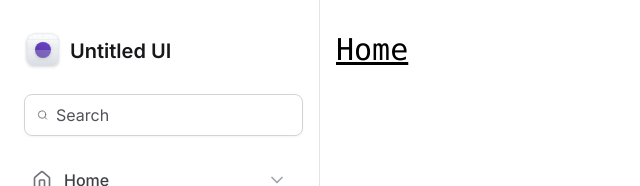
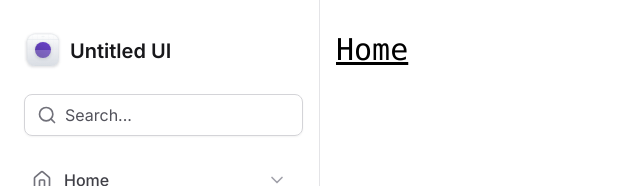
Before and after one commit to vini-cius/masterizando-tailwindcss, a Next.js app: page / in a window 1280 px wide. Shown: the top 186 px of the page, without its empty margins (0-640 px from the left). Built offline with nearby package versions, Linux system fonts and the light colour scheme.

Commit message:
feat: input component

```diff
--- a/src/app/layout.tsx
+++ b/src/app/layout.tsx
@@ -19,7 +19,7 @@
 }>) {
   return (
     <html lang="en">
-      <body className={inter.className}>
+      <body className={inter.className} suppressHydrationWarning>
         <div className="grid-cols-app grid min-h-screen">
           <Sidebar />
           <main className="px-4 pb-12 pt-8">{children}</main>
--- a/src/components/Sidebar/index.tsx
+++ b/src/components/Sidebar/index.tsx
@@ -8,7 +8,8 @@
   UsersIcon,
 } from 'lucide-react'
 
-import { SvgComponent } from './logo'
+import * as Input from '../input'
+import { Logo } from './logo'
 import { NavItem } from './nav-item'
 import { Profile } from './profile'
 import { UsedSpaceWidget } from './used-space-widget'
@@ -16,17 +17,15 @@
 export function Sidebar() {
   return (
     <aside className="flex flex-col gap-6 border-r border-zinc-200 px-5 py-8">
-      <SvgComponent />
+      <Logo />
 
-      <div className="mx-1 flex w-full items-center gap-2 rounded-lg border border-zinc-300 px-3 py-2 shadow-sm">
-        <SearchIcon className="size-5 text-zinc-500" />
+      <Input.Root>
+        <Input.Prefix>
+          <SearchIcon className="size-5 text-zinc-500" />
+        </Input.Prefix>
 
-        <input
-          type="text"
-          className="border-o flex-1 bg-transparent p-0 text-zinc-900 placeholder-zinc-600"
-          placeholder="Search"
-        />
-      </div>
+        <Input.Control placeholder="Search..." />
+      </Input.Root>
 
       <nav className="space-y-0.5">
         <NavItem title="Home" icon={HomeIcon} />
--- a/src/components/Sidebar/logo.tsx
+++ b/src/components/Sidebar/logo.tsx
@@ -1,4 +1,4 @@
-export function SvgComponent() {
+export function Logo() {
   return (
     <strong className="mx-1 flex items-center gap-2 text-xl font-semibold text-zinc-900">
       <svg
--- /dev/null
+++ b/src/components/input.tsx
@@ -0,0 +1,27 @@
+import type { ComponentProps } from 'react'
+
+type InputRootProps = ComponentProps<'div'>
+type InputPrefixProps = ComponentProps<'div'>
+type InputControlProps = ComponentProps<'input'>
+
+export function Prefix(props: InputPrefixProps) {
+  return <div {...props}></div>
+}
+
+export function Control(props: InputControlProps) {
+  return (
+    <input
+      className="border-o flex-1 bg-transparent p-0 text-zinc-900 placeholder-zinc-600"
+      {...props}
+    />
+  )
+}
+
+export function Root(props: InputRootProps) {
+  return (
+    <div
+      className="mx-1 flex w-full items-center gap-2 rounded-lg border border-zinc-300 px-3 py-2 shadow-sm"
+      {...props}
+    />
+  )
+}
```
